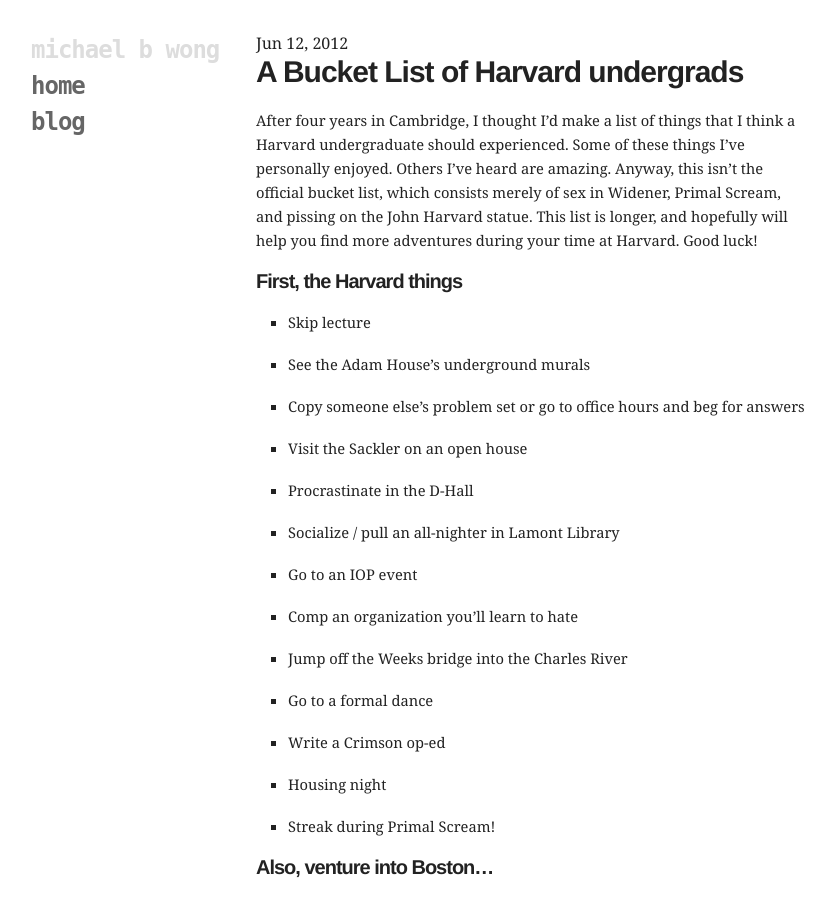
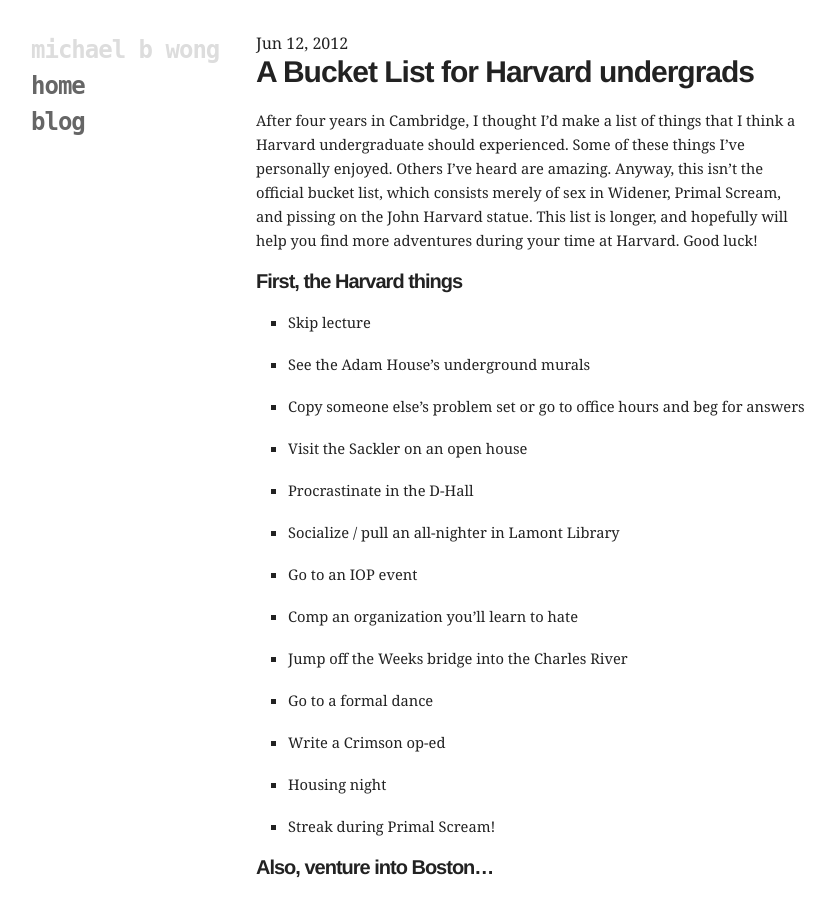
Before and after one commit to mbwong/mbwong.github.com, a Jekyll site: the page built from _posts/2012-06-12-list-of-things-to-do.md, in a window 1280 px wide and 900 px high. Shown: the whole window, without its empty margins (94-929 px from the left). Built offline with Jekyll 4.4.1, drawn with Linux system fonts in a browser that asks for light colours.

Commit message:
Update _posts/2012-06-12-list-of-things-to-do.md

```diff
--- a/_posts/2012-06-12-list-of-things-to-do.md
+++ b/_posts/2012-06-12-list-of-things-to-do.md
@@ -1,10 +1,10 @@
 ---
 tags: school
-title: A Bucket List of Harvard undergrads
+title: A Bucket List for Harvard undergrads
 layout: post
 ---
 
-# A Bucket List of Harvard undergrads
+# A Bucket List for Harvard undergrads
 
 After four years in Cambridge, I thought I'd make a list of things that I think a Harvard undergraduate should experienced. Some of these things I've personally enjoyed. Others I've heard are amazing. Anyway, this isn't the official bucket list, which consists merely of sex in Widener, Primal Scream, and pissing on the John Harvard statue. This list is longer, and hopefully will help you find more adventures during your time at Harvard. Good luck!
 
```
